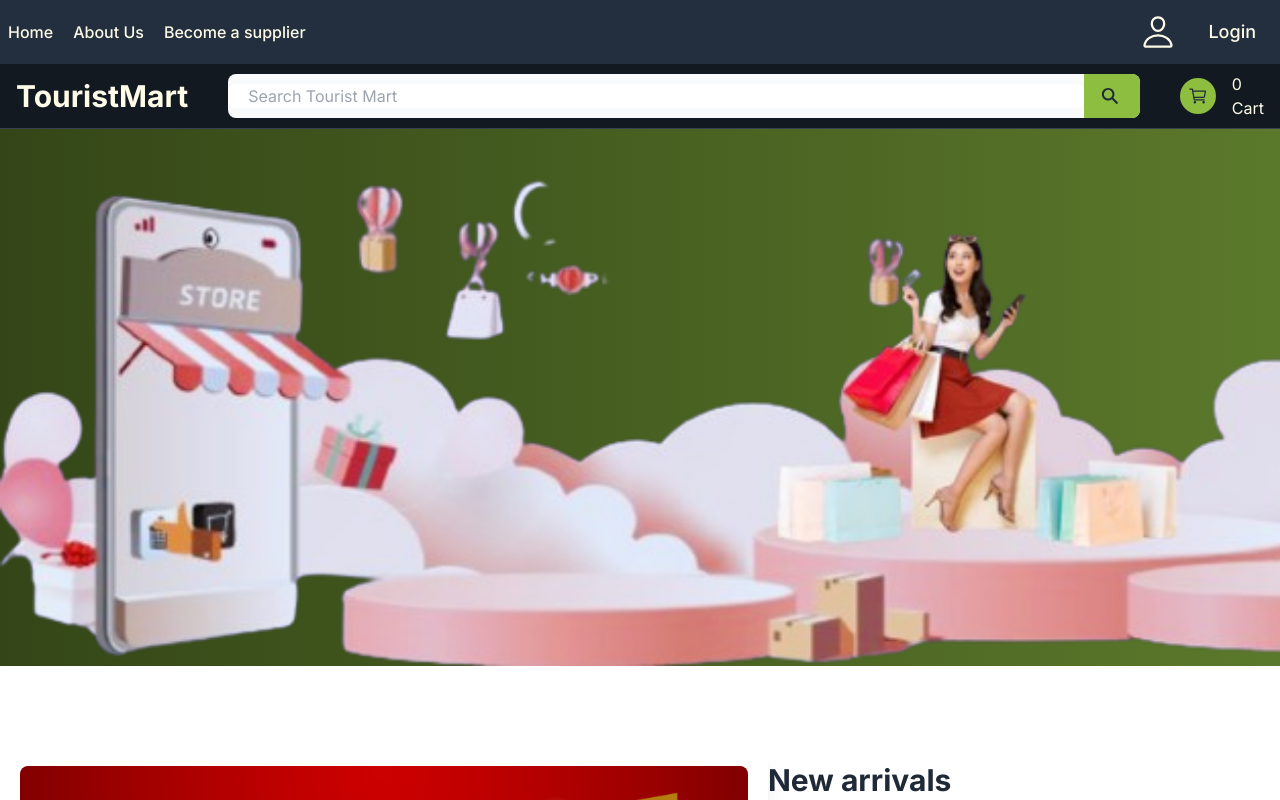
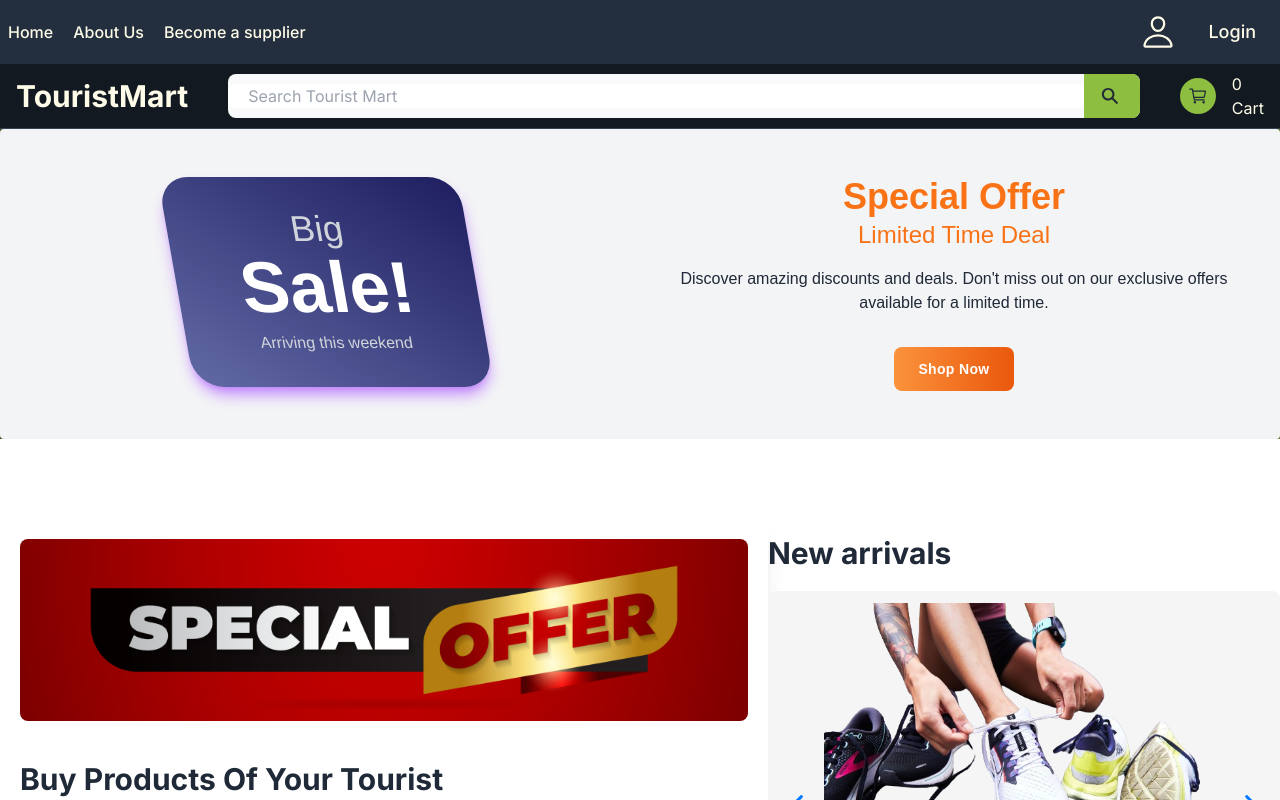
Before and after one commit to altaj1/tourist-mart-2, a Next.js app: page / in a window 1280 px wide. Shown: the top 800 px of the page. Built offline with nearby package versions, Linux system fonts and the light colour scheme; no server answers.

Commit message:
update sidebar

```diff
--- a/src/app/dashboard/page.jsx
+++ b/src/app/dashboard/page.jsx
@@ -61,7 +61,7 @@ const DashboardPage = () => {
 
         {/* Sidebar */}
         <div
-          className={`bg-gray-100 md:mt-44 lg:mt-32 mt-36 z-10 md:fixed flex flex-col justify-between overflow-x-hidden  w-64 space-y-6 px-2  py-4 absolute  inset-y-0 left-0 transform ${
+          className={`bg-gray-100  z-10  flex-col justify-between overflow-x-hidden  min-h-[calc(100vh-300px)]  w-64 space-y-6 px-2  py-4   inset-y-0 left-0 transform ${
             isActive && '-translate-x-full'
           }  md:translate-x-0  transition duration-200 ease-in-out`}
         >
--- a/src/app/layout.js
+++ b/src/app/layout.js
@@ -21,7 +21,9 @@ export default function RootLayout({ children }) {
         <QueryProvider>
        <StoreProvider>
         <Navbar></Navbar>
+        <div className="min-h-[calc(100vh-450px)]">
         {children}
+        </div>
         <Footer></Footer>
         <Toaster  />
         </StoreProvider>
--- a/src/components/HomePages/Banner/Banner.jsx
+++ b/src/components/HomePages/Banner/Banner.jsx
@@ -1,14 +1,45 @@
-import Image from 'next/image';
-import React from 'react';
-
+import Image from "next/image";
+import React from "react";
 
 const Banner = () => {
-    return (
-       <div className='bg-gradient-to-r from-[#344617] to-[#5b792b] '>
-         <div className="bg-[url('/images/banner-removebg-preview.png')] lg:h-[537px] md:h-[537px] h-80 bg-cover bg-no-repeat flex items-center justify-center">
+  return (
+    <div className="bg-gradient-to-r from-[#344617] to-[#5b792b] ">
+      {/* <div className="bg-[url('/images/banner3.png')] lg:h-[537px] md:h-[537px] h-80 bg-cover bg-no-repeat flex items-center justify-center bg-opacity-40">
+
+      </div> */}
+      <div className="bg-gray-100 font-[sans-serif] relative  rounded overflow-hidden">
+        <div className="grid sm:grid-cols-2 gap-6 max-sm:gap-12 py-12 px-6">
+          <div className="bg-gradient-to-tr from-[#273284b6] to-[#1e1e60] px-4 py-8 text-center rounded-[30px] w-full max-w-[300px] h-max skew-x-[10deg] mx-auto shadow-lg shadow-purple-400">
+            <h6 className="text-gray-300 text-4xl">Big</h6>
+            <h2 className="text-white text-7xl font-bold mt-0.5">Sale!</h2>
+            <p className="text-gray-300 text-base mt-2">
+              Arriving this weekend
+            </p>
+          </div>
+
+          <div className="text-center">
+            <h3 className="font-bold text-4xl text-orange-500">
+              Special Offer
+            </h3>
+            <h6 className="text-2xl text-orange-500 mt-0.5">
+              Limited Time Deal
+            </h6>
+            <p className="text-gray-800 text-base mt-4">
+              Discover amazing discounts and deals. Don&apos;t miss out on our
+              exclusive offers <br /> available for a limited time.
+            </p>
+
+            <button
+              type="button"
+              className="bg-gradient-to-r hover:bg-gradient-to-l from-orange-400 to-orange-600 hover:bg-orange-500 text-white tracking-wide font-semibold text-sm py-3 px-6 rounded-lg w-max mt-8"
+            >
+              Shop Now
+            </button>
+          </div>
         </div>
-       </div>
-    );
+      </div>
+    </div>
+  );
 };
 
 export default Banner;
--- a/src/components/footer/Footer.jsx
+++ b/src/components/footer/Footer.jsx
@@ -2,7 +2,7 @@ import React from 'react';
 
 const Footer = () => {
     return (
-        <footer className="bg-gray-900 text-white py-10">
+        <footer className="bg-gray-900 text-white py-10 z-50">
         <div className="container mx-auto grid grid-cols-1 md:grid-cols-3 gap-8 px-5 md:px-10">
           {/* About Section */}
           <div>
```
Also changed, not shown: public/images/banner3.png (added), public/images/ecommerce_website_banner.webp (added).
